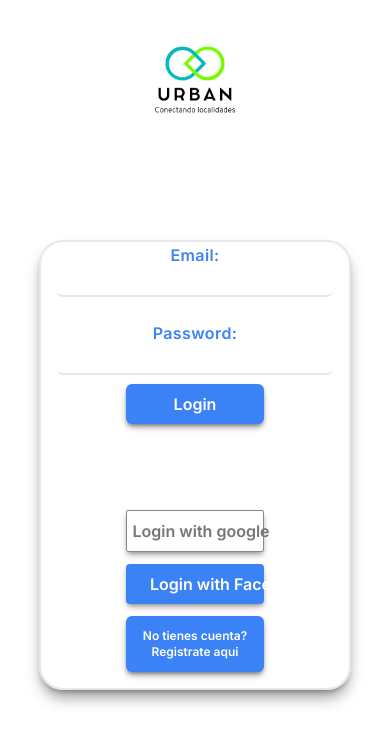
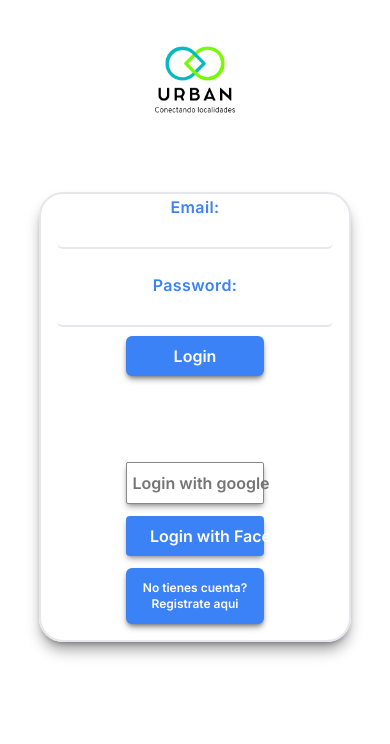
Before and after one commit to pablosecuen/Urban, a Next.js app in the folder client/: page / in a window 390 px wide. Shown: the top 744 px of the page. Built offline with nearby package versions, Linux system fonts and the light colour scheme.

Commit message:
fix mt a login

```diff
--- a/client/components/Login/Login.tsx
+++ b/client/components/Login/Login.tsx
@@ -4,13 +4,11 @@ import { useState } from "react";
 import RegisterForm from "../RegisterForm/RegisterForm";
 import LoginForm from "../LoginForm/LoginForm";
 
-
 const Login = () => {
   const [isRegister, setIsRegister] = useState(false);
 
-
   return (
-    <div className="mt-12 flex h-full w-full items-center justify-center align-middle lg:mt-0 lg:h-screen">
+    <div className="mt-0 flex h-full w-full items-center justify-center lg:h-screen">
       {isRegister ? (
         <RegisterForm isRegister={isRegister} setIsRegister={setIsRegister} />
       ) : (
```
